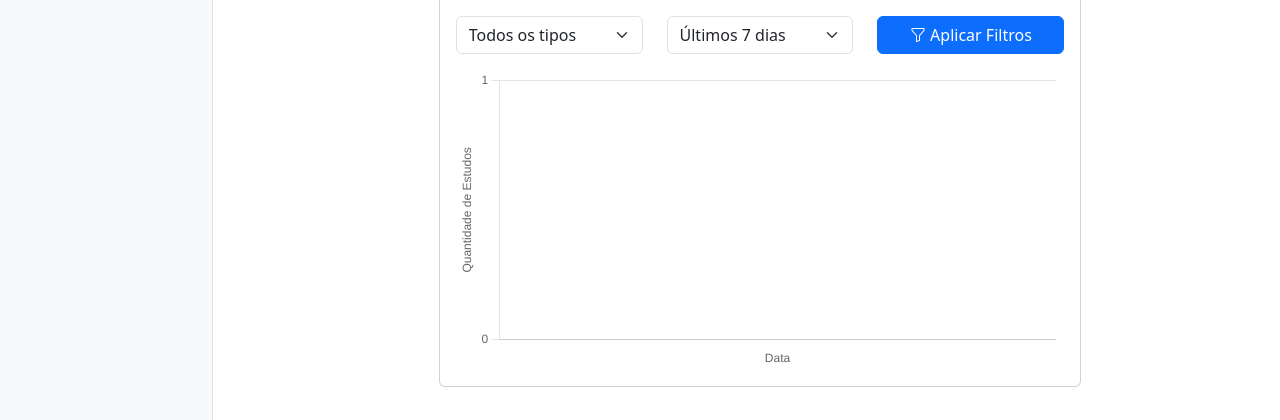
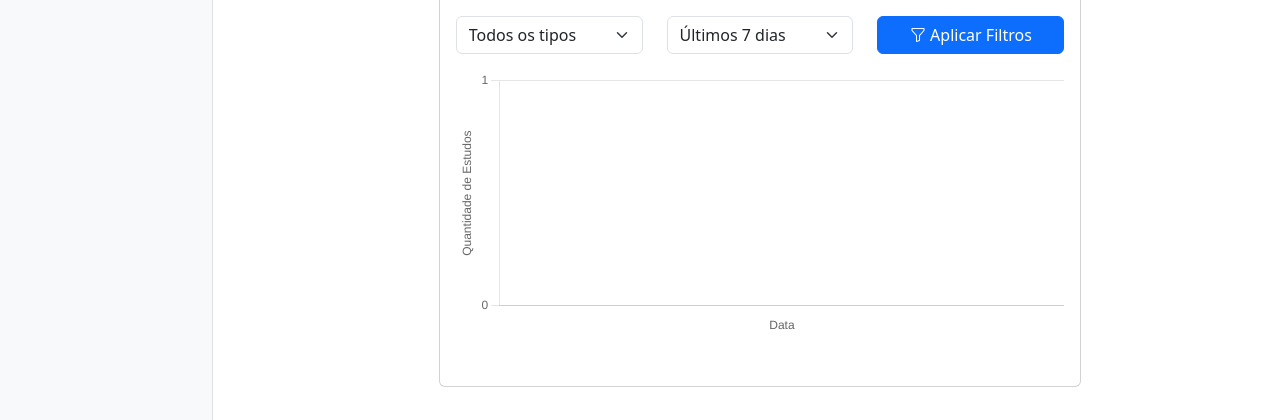
Before and after one commit to wilkerlisboa/Plataforma_Estudo, a plain HTML site: page index.html in a window 1280 px wide. Shown: the part 333-753 px from the top of the page. Drawn offline with nearby package versions, Linux system fonts and the light colour scheme; some packages are replaced by stand-ins of ours; a script that the page names is missing.

Commit message:
arrumando o grafico

```diff
--- a/index.html
+++ b/index.html
@@ -1064,7 +1064,7 @@
               </div>
 
               <div class="chart-container" style="height: 300px;">
-                <canvas id="studyChart"></canvas>
+                <canvas id="studyChart" style="height: 316px; width: 722px;"></canvas>
               </div>
             </div>
           </div>
```
